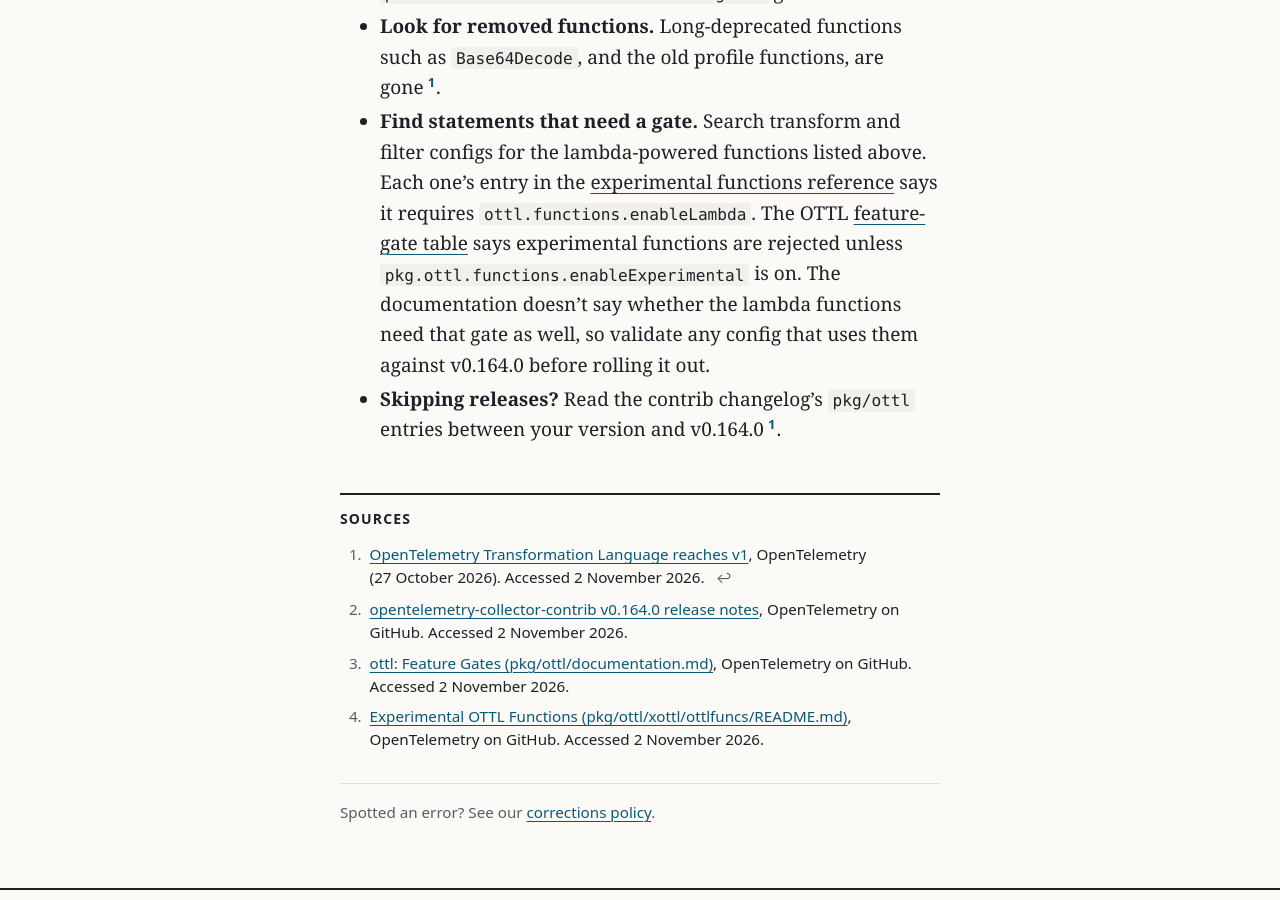
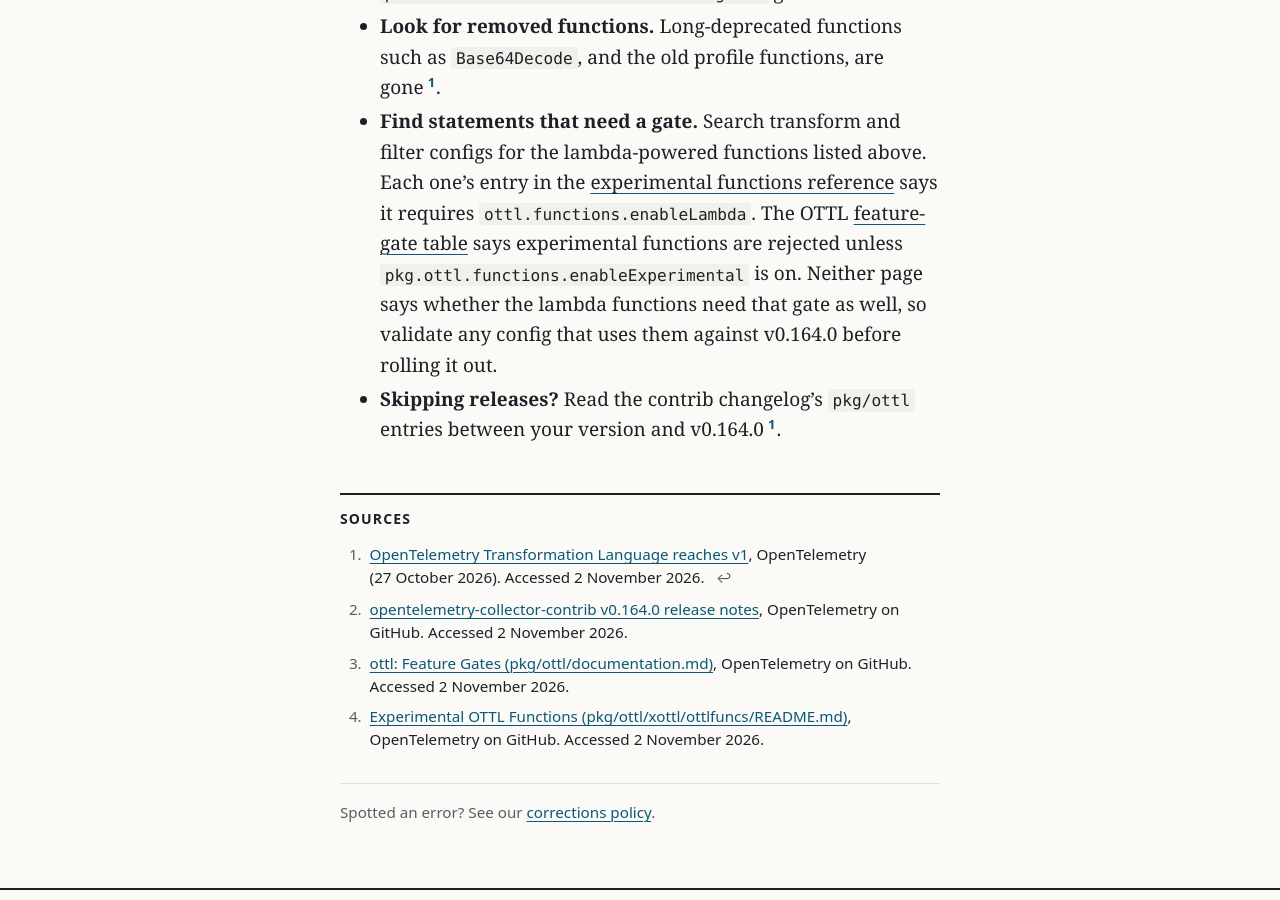
Before and after one commit to northwind-press/northwind-press.github.io, a Jekyll site: the page built from _posts/2026-11-02-ottl-v1.md, in a window 1280 px wide and 900 px high, scrolled down 2151 px. Built offline with Jekyll 4.4.1, drawn with Linux system fonts in a browser that asks for light colours.

Commit message:
ottl-v1: scope the absence line to the two cited pages (style.md §8 v18)
Co-Authored-By: Claude Opus 5.5 <noreply@anthropic.com>

```diff
--- a/_posts/2026-11-02-ottl-v1.md
+++ b/_posts/2026-11-02-ottl-v1.md
@@ -44,5 +44,5 @@ The components that ship with contrib, including the transform and filter proces
 
 - **Remove retired gates.** Ahead of v1 the project removed gates that had reached stable, including `ottl.PanicDuplicateName` and `ottl.contexts.enableOTelColContext`, and v0.164.0 removes `ottl.set.allowNil`. The project says to stop passing any of these to the Collector before you upgrade{% include cite.html n=1 %}. The [v0.164.0 release notes](https://github.com/open-telemetry/opentelemetry-collector-contrib/releases/tag/v0.164.0) also remove the filter processor's stable `processor.filter.defaultErrorModeIgnore` gate.
 - **Look for removed functions.** Long-deprecated functions such as `Base64Decode`, and the old profile functions, are gone{% include cite.html n=1 %}.
-- **Find statements that need a gate.** Search transform and filter configs for the lambda-powered functions listed above. Each one's entry in the [experimental functions reference](https://github.com/open-telemetry/opentelemetry-collector-contrib/blob/b21bf1a21be57988b655aa03ff664dbb250d6a99/pkg/ottl/xottl/ottlfuncs/README.md) says it requires `ottl.functions.enableLambda`. The OTTL [feature-gate table](https://github.com/open-telemetry/opentelemetry-collector-contrib/blob/b21bf1a21be57988b655aa03ff664dbb250d6a99/pkg/ottl/documentation.md#feature-gates) says experimental functions are rejected unless `pkg.ottl.functions.enableExperimental` is on. The documentation doesn't say whether the lambda functions need that gate as well, so validate any config that uses them against v0.164.0 before rolling it out.
+- **Find statements that need a gate.** Search transform and filter configs for the lambda-powered functions listed above. Each one's entry in the [experimental functions reference](https://github.com/open-telemetry/opentelemetry-collector-contrib/blob/b21bf1a21be57988b655aa03ff664dbb250d6a99/pkg/ottl/xottl/ottlfuncs/README.md) says it requires `ottl.functions.enableLambda`. The OTTL [feature-gate table](https://github.com/open-telemetry/opentelemetry-collector-contrib/blob/b21bf1a21be57988b655aa03ff664dbb250d6a99/pkg/ottl/documentation.md#feature-gates) says experimental functions are rejected unless `pkg.ottl.functions.enableExperimental` is on. Neither page says whether the lambda functions need that gate as well, so validate any config that uses them against v0.164.0 before rolling it out.
 - **Skipping releases?** Read the contrib changelog's `pkg/ottl` entries between your version and v0.164.0{% include cite.html n=1 %}.
```
